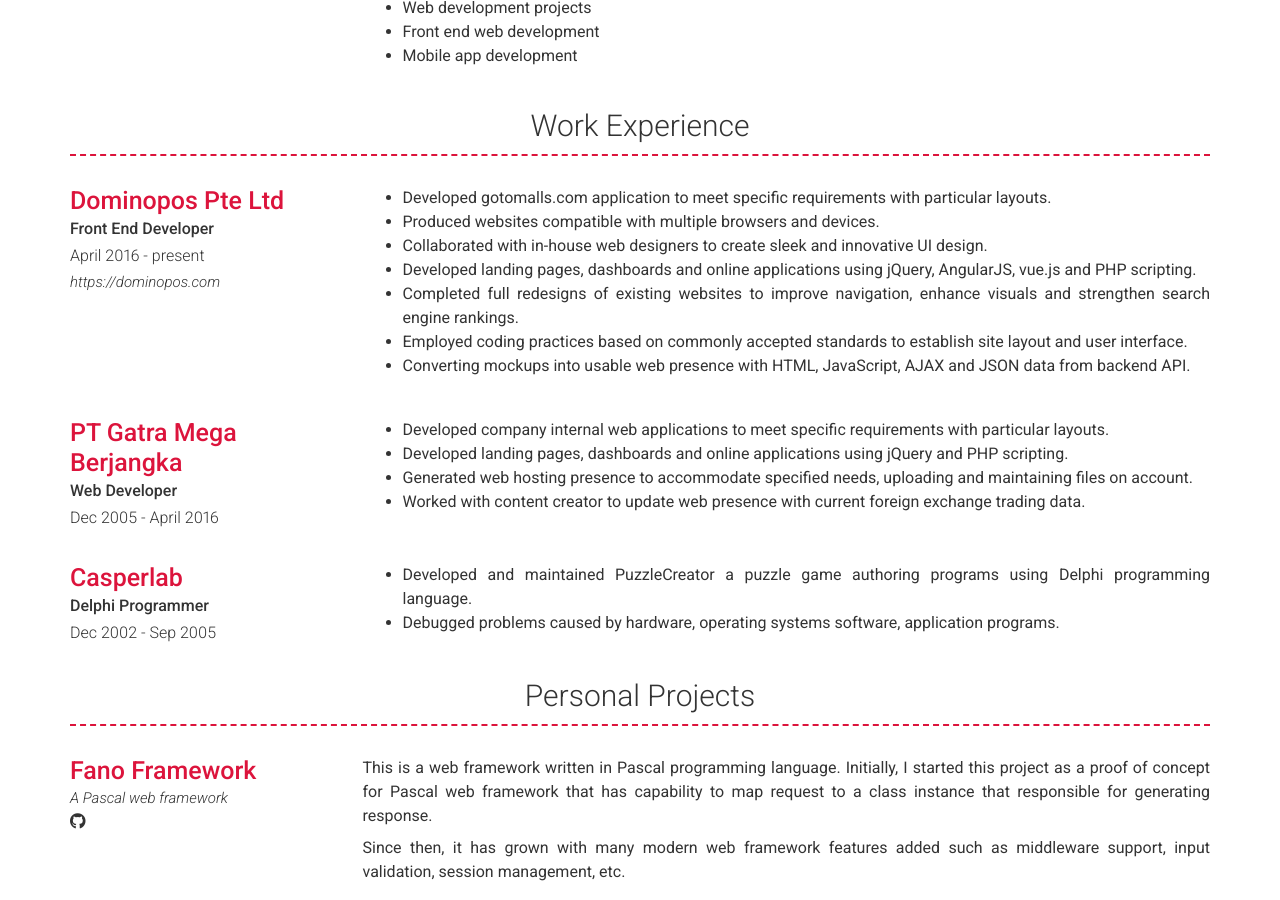
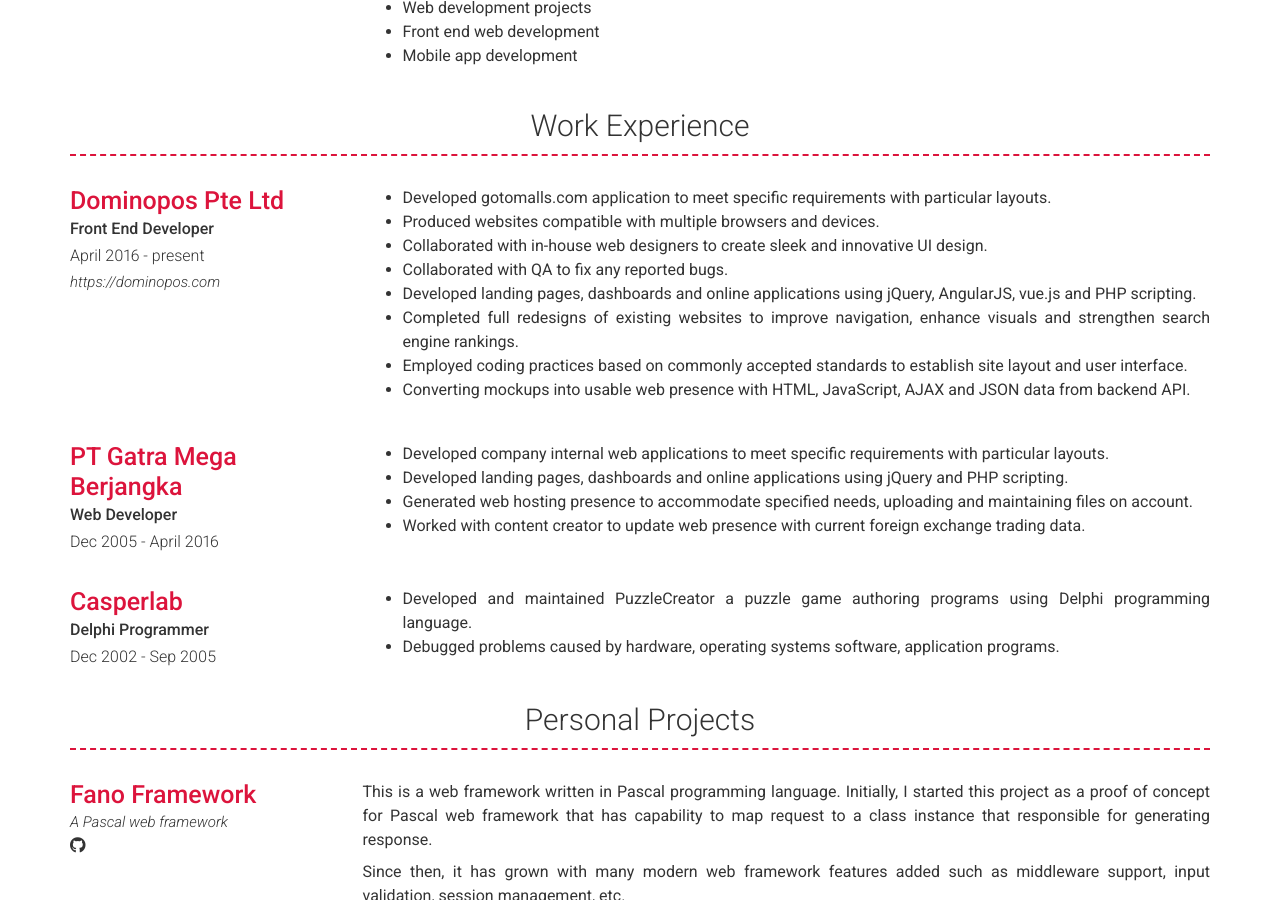
Before and after one commit to zamronypj/zamronypj.github.io, a Jekyll site: the page built from index.md, in a window 1280 px wide and 900 px high, scrolled down 786 px. Built offline with Jekyll 4.4.1, drawn with Linux system fonts in a browser that asks for light colours; nearby versions of some CDN libraries; a script that is not in the unit is left out.

Commit message:
add job desc

```diff
--- a/_config.yml
+++ b/_config.yml
@@ -96,6 +96,7 @@
           - Developed gotomalls.com application to meet specific requirements with particular layouts.
           - Produced websites compatible with multiple browsers and devices.
           - Collaborated with in-house web designers to create sleek and innovative UI design.
+          - Collaborated with QA to fix any reported bugs.
           - Developed landing pages, dashboards and online applications using jQuery, AngularJS, vue.js and PHP scripting.
           - Completed full redesigns of existing websites to improve navigation, enhance visuals and strengthen search engine rankings.
           - Employed coding practices based on commonly accepted standards to establish site layout and user interface.
```
